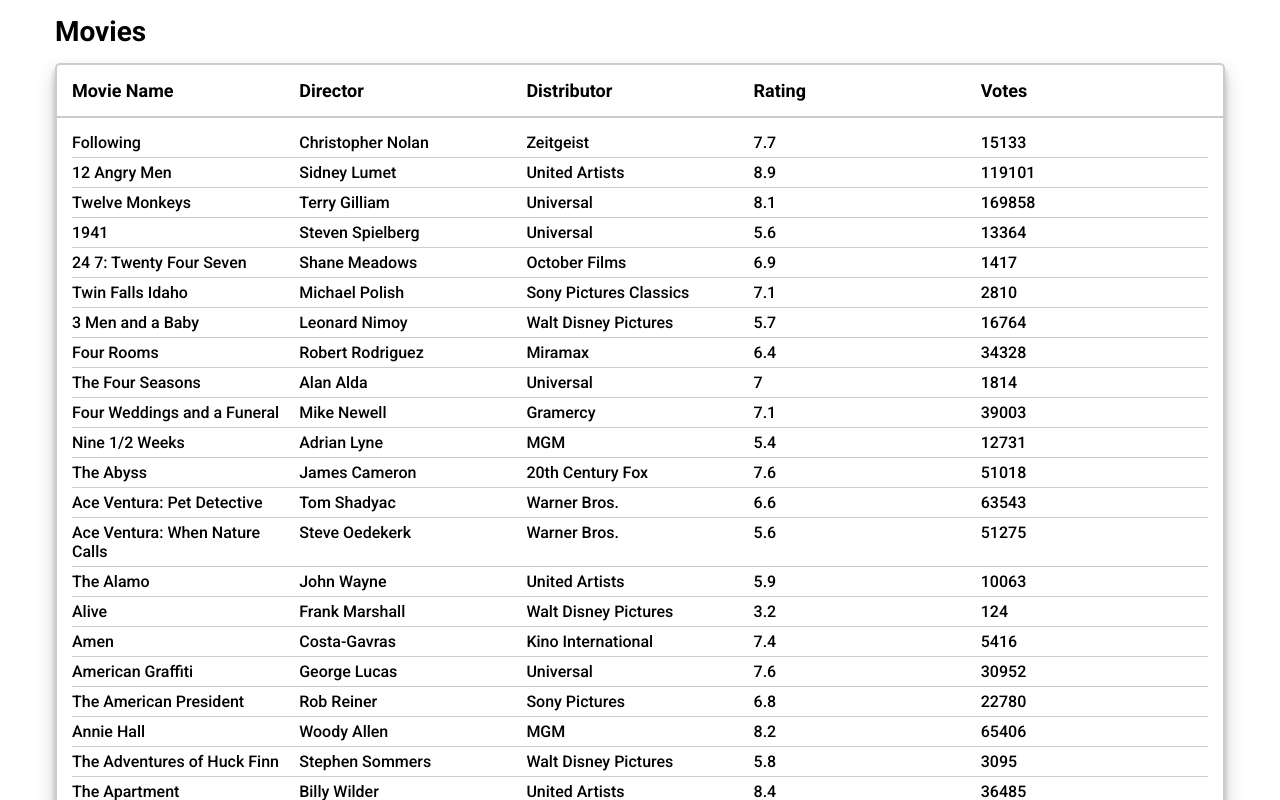
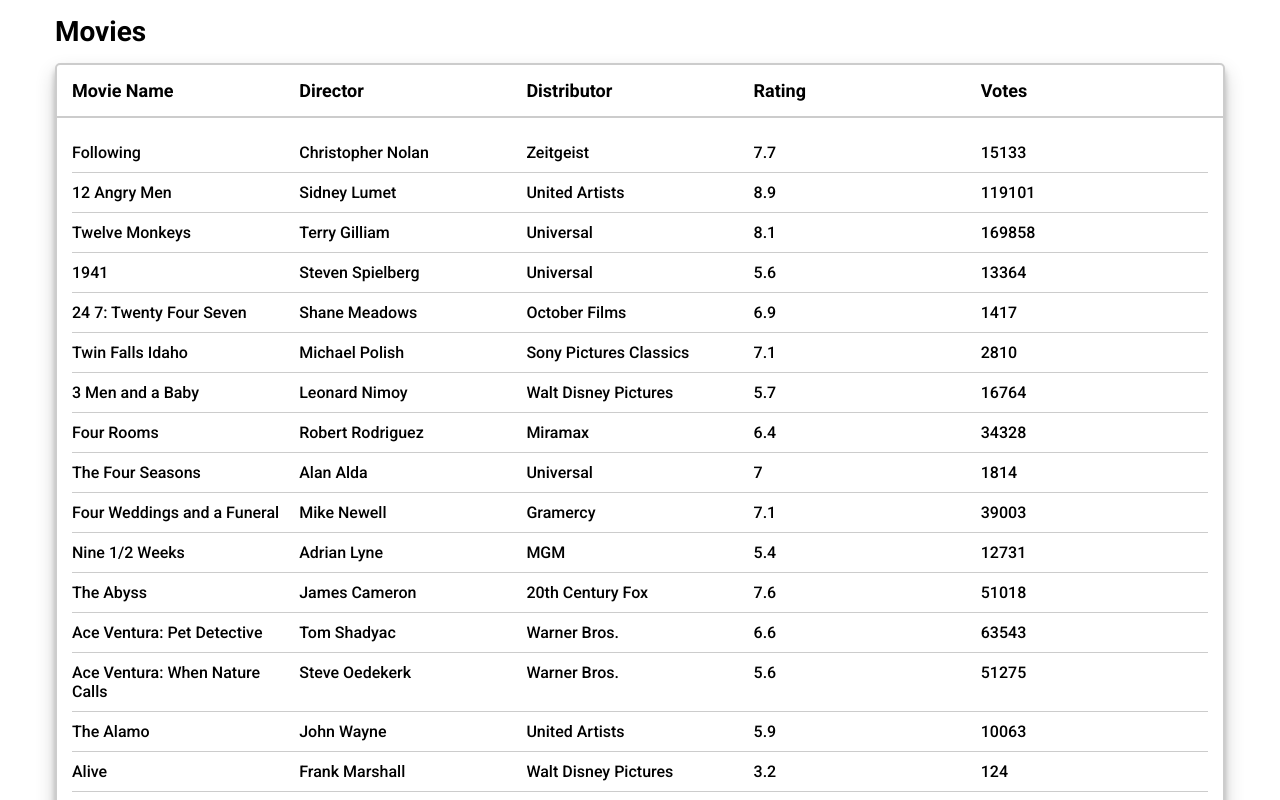
Before and after one commit to sashomilev94/movies-app, a React (Create React App) app: page / in a window 1280 px wide. Shown: the top 800 px of the page. Built offline with nearby package versions, Linux system fonts and the light colour scheme.

Commit message:
Style delete button, manage active class of each item

```diff
--- a/src/App.css
+++ b/src/App.css
@@ -37,7 +37,10 @@
 }
 
 .Item {
+	position: relative;
 	display: flex;
+	padding: 10px 0;
+	cursor: pointer;
 }
 
 .Item p {
@@ -47,11 +50,30 @@
 }
 
 .Item + .Item {
-	padding-top: 5px;
 	border-top: 1px solid #ccc;
-	margin-top: 5px;
 }
 
 .DeleteButton {
+	position: absolute;
+	top: 0;
+	right: 0;
+	bottom: 0;
+	margin: auto;
+	display: inline-flex;
+	align-items: center;
+	justify-content: center;
+	width: 30px;
+	height: 30px;
+	border: 0;
+	border-radius: 50%;
+	background: #ccc;
+	opacity: 0;
+	visibility: hidden;
+	transition: .4s;
+	cursor: pointer;
+}
 
+.Item.Active .DeleteButton {
+	opacity: 1;
+	visibility: visible;
 }
--- a/src/components/Items/Item/Item.tsx
+++ b/src/components/Items/Item/Item.tsx
@@ -1,4 +1,4 @@
-import React, { FunctionComponent, Fragment } from 'react'
+import React, { FunctionComponent, Fragment, useState } from 'react'
 
 /*
 	Defining Prop Types
@@ -8,19 +8,41 @@
   director?: string,
   distributor?: string,
   rating?: number,
-  votes?: number
+  votes?: number,
 }
 
 const Item: FunctionComponent<ItemProps> = ({title, director, distributor, rating, votes, children}) => {
 
+	let names = "Item";
+	const [isActive, setActive] = useState<boolean>(false);
+
+	/**
+	 * Set Active(Delete) State To Item
+	 * @return {boolean} [true/false]
+	 */
+	const toggleActivation = () => {
+		return setActive(!isActive);
+	};
+
+	/*
+		If active add class Active to the element
+	 */
+	if (isActive) {
+		names = ["Item", "Active"].join(' ');
+	}
+
 	return (
 		<Fragment>
-			<div className="Item">
+			<div className={names} onClick={toggleActivation}>
 				<p>{title}</p>
 				<p>{director}</p>
 				<p>{distributor}</p>
 				<p>{rating}</p>
 				<p>{votes}</p>
+
+				<button className="DeleteButton">
+					<svg xmlns="http://www.w3.org/2000/svg" width="15" height="15" viewBox="0 0 24 24"><path d="M3 6v18h18v-18h-18zm5 14c0 .552-.448 1-1 1s-1-.448-1-1v-10c0-.552.448-1 1-1s1 .448 1 1v10zm5 0c0 .552-.448 1-1 1s-1-.448-1-1v-10c0-.552.448-1 1-1s1 .448 1 1v10zm5 0c0 .552-.448 1-1 1s-1-.448-1-1v-10c0-.552.448-1 1-1s1 .448 1 1v10zm4-18v2h-20v-2h5.711c.9 0 1.631-1.099 1.631-2h5.315c0 .901.73 2 1.631 2h5.712z"/></svg>
+				</button>
 			</div>
 		</Fragment>
 	)
```
